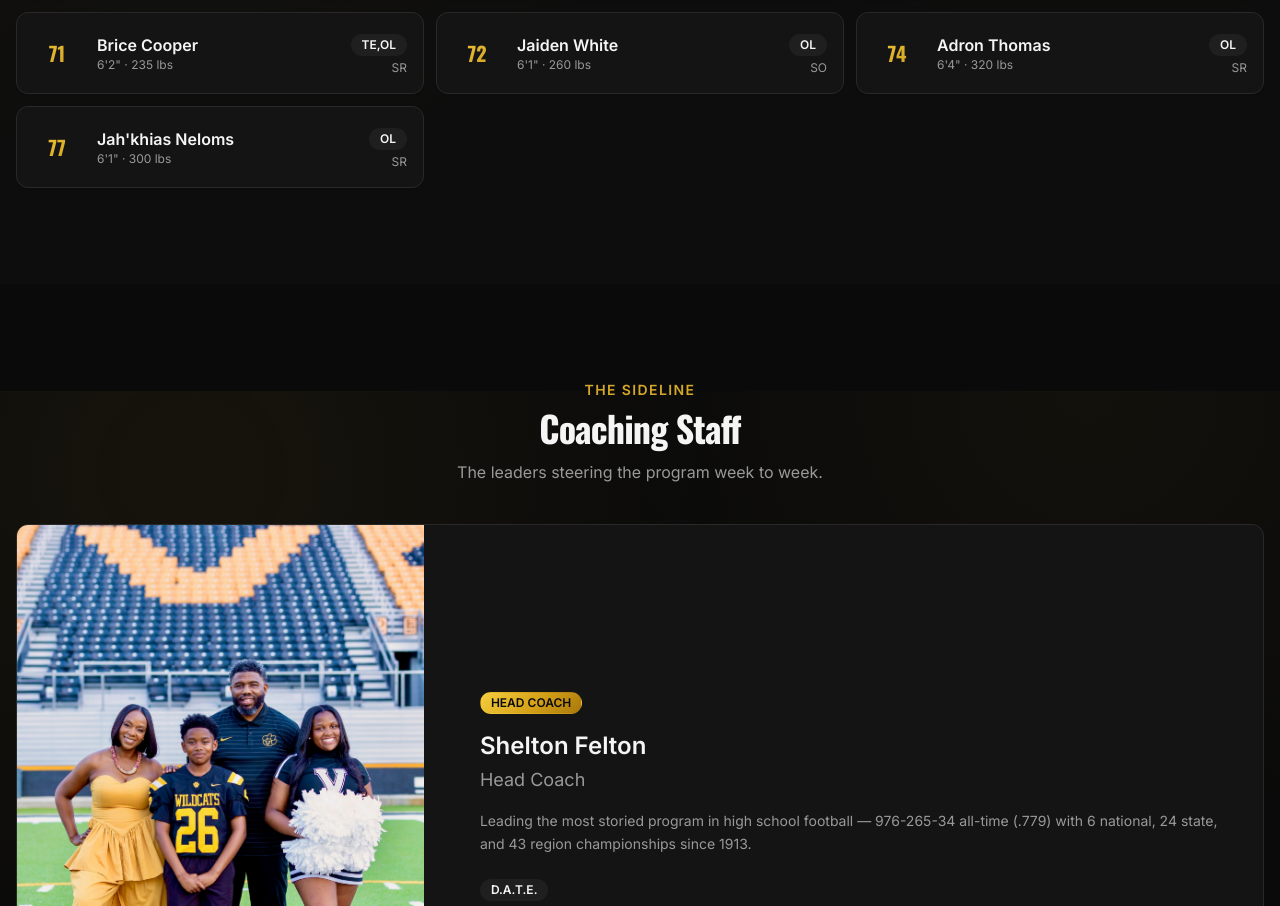
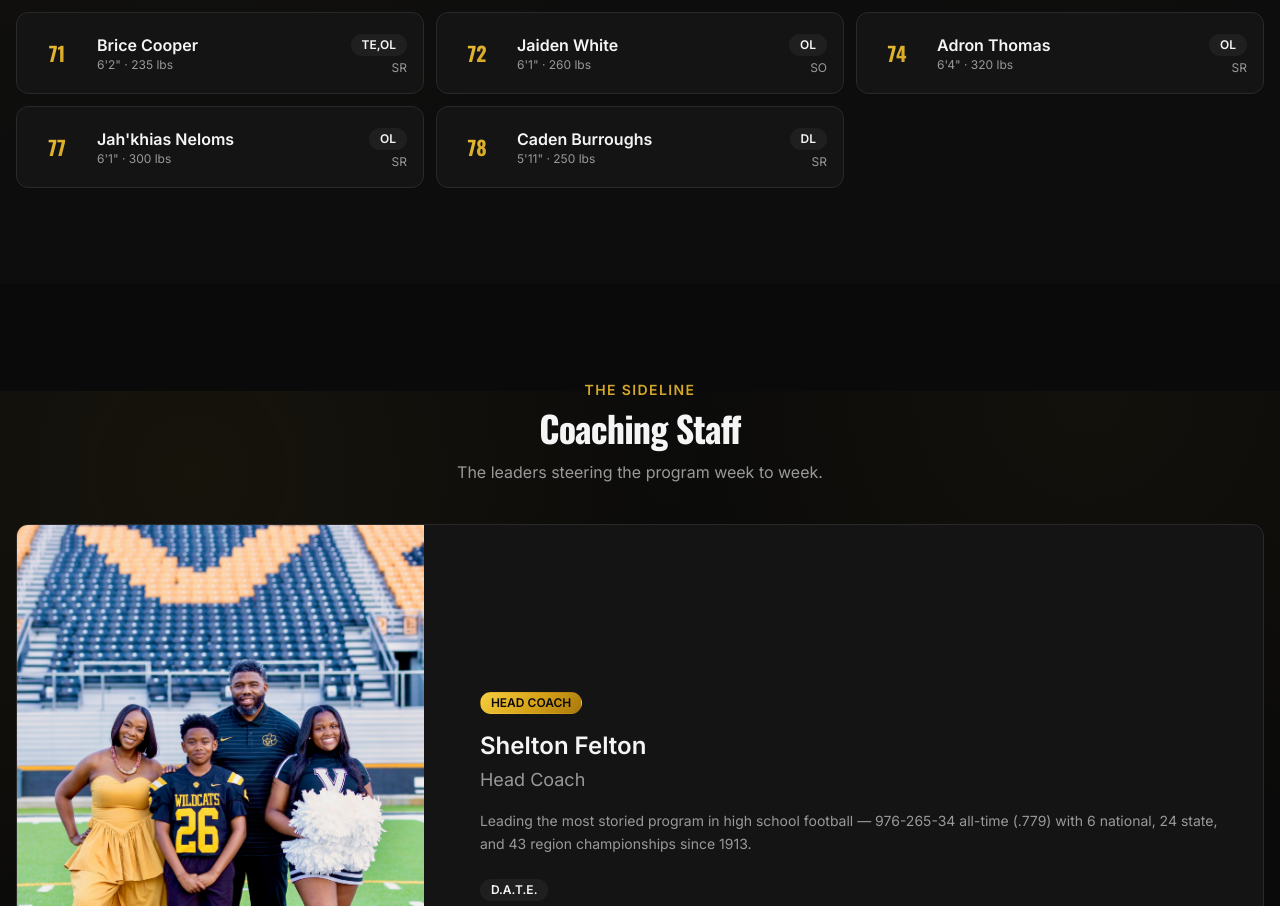
Before and after one commit to calebbsides/vhs-wildcats, a React (Vite) app: page / in a window 1280 px wide. Shown: the part 10809-11715 px from the top of the page. Built offline with nearby package versions, Linux system fonts and the light colour scheme.

Commit message:
Update content.ts

```diff
--- a/src/data/content.ts
+++ b/src/data/content.ts
@@ -312,7 +312,7 @@ export const content = {
      { number: 72, name: "Jaiden White", position: "OL", grade: "SO", heightIn: 73, weightLb: 260 },
      { number: 74, name: "Adron Thomas", position: "OL", grade: "SR", heightIn: 76, weightLb: 320 },
      { number: 77, name: "Jah'khias Neloms", position: "OL", grade: "SR", heightIn: 73, weightLb: 300 },
-    // { number: 78, name: "Caden Burroughs", position: "DL", grade: "SR", heightIn: 71, weightLb: 250 },
+     { number: 78, name: "Caden Burroughs", position: "DL", grade: "SR", heightIn: 71, weightLb: 250 },
     // { number: 79, name: "Austin Spray", position: "OL", grade: "SR", heightIn: 73, weightLb: 285 },
     // { number: 80, name: "Michael Harp", position: "WR", grade: "SO" },
     // { number: 80, name: "Jelani Ellis", position: "DB", grade: "SO", heightIn: 68, weightLb: 132 },
```
